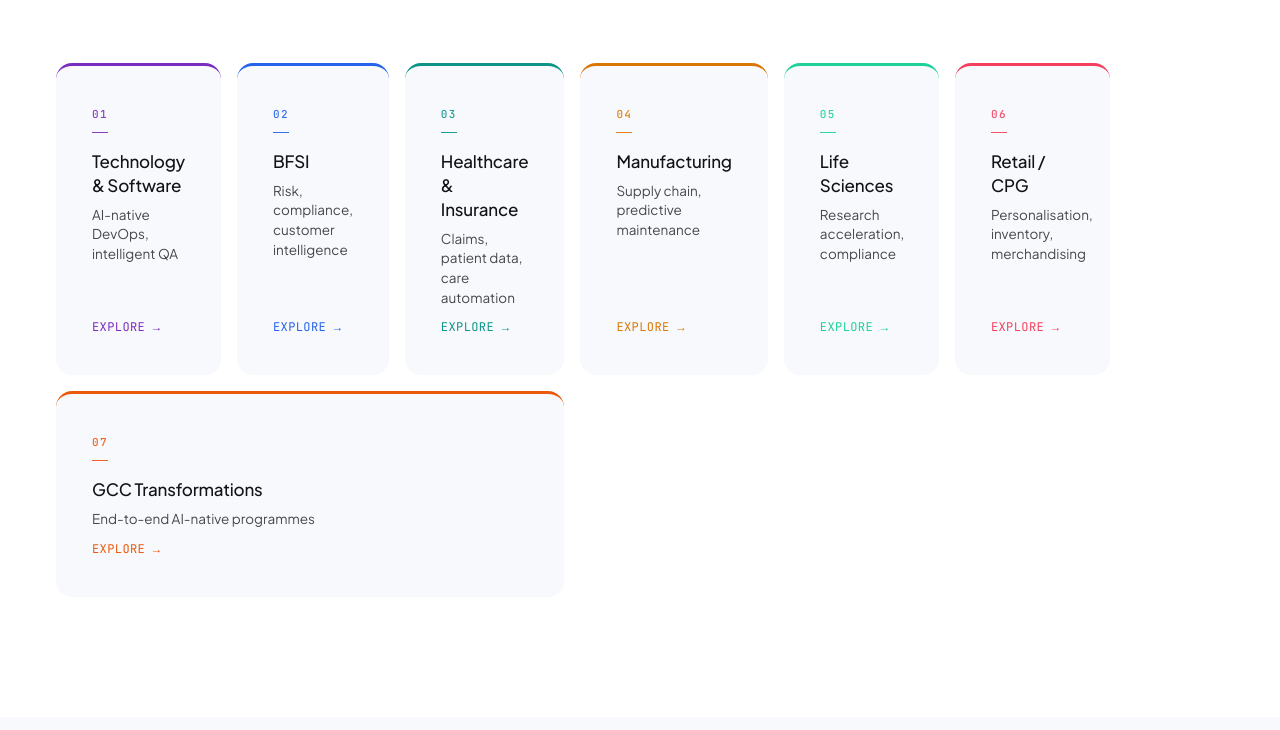
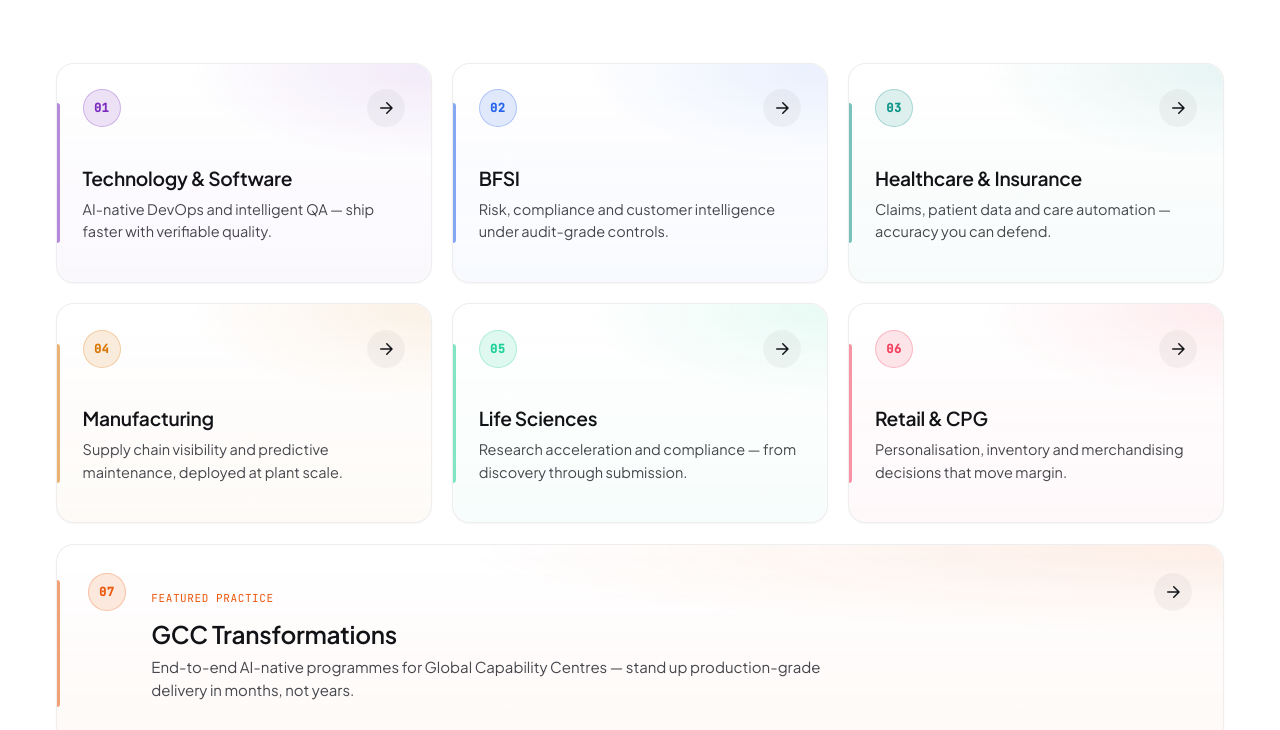
Before and after one commit to Nirmal-88/Galent-website, a plain HTML site: page src/index.html in a window 1280 px wide. Shown: the part 6070-6800 px from the top of the page. Drawn offline with Linux system fonts and the light colour scheme; animation ran at ten frames a second.

Commit message:
Industries cards + orbital compass: premium card chrome, motion in compass
- Home Industries: rebuilt the 7 sector cards. Removed conflicting grid
  overrides. New layout is 3-up with GCC #07 as a featured full-width
  banner. Each tile gets a coloured numeral chip, soft radial wash, sector
  left-hairline, circular chevron that fills on hover. EXPLORE mono text
  gone — replaced with the chevron.

- Platform compass: was only pulsing subtly; spec called for rotating
  outer tick marks and traveling tokens along each connector. Added both
  plus the hub outline ring. Cursor parallax + time-warp kept.

- Cache-bust query strings on the script + CSS link so the browser picks
  up the new files.

```diff
--- a/src/css/design-system.css
+++ b/src/css/design-system.css
@@ -2538,55 +2538,150 @@ body[data-page] .svc li a:hover, body[data-page] .svc li a:hover .meta { color:
  * ================================================================== */
 .home-sector-grid {
   display: grid;
-  grid-template-columns: repeat(4, 1fr);
-  gap: var(--space-md);
-}
-@media (max-width: 1100px) { .home-sector-grid { grid-template-columns: repeat(2, 1fr); } }
-@media (max-width: 640px)  { .home-sector-grid { grid-template-columns: 1fr; } }
-.home-sector-grid > a:nth-child(1),
-.home-sector-grid > a:nth-child(2),
-.home-sector-grid > a:nth-child(3),
-.home-sector-grid > a:nth-child(4) { grid-column: span 1; }
+  grid-template-columns: repeat(3, 1fr);
+  gap: clamp(16px, 1.6vw, 22px);
+}
+@media (max-width: 1024px) { .home-sector-grid { grid-template-columns: repeat(2, 1fr); } }
+@media (max-width: 620px)  { .home-sector-grid { grid-template-columns: 1fr; } }
+
+/* Tile chrome — premium card with sector-tinted accents */
 .home-sector-card {
-  background: var(--surface-container);
-  border-radius: var(--radius-md);
-  padding: var(--space-xl);
+  position: relative;
+  isolation: isolate;
+  background: #FFFFFF;
+  border: 1px solid rgba(18, 19, 23, 0.07);
+  border-radius: 18px;
+  padding: clamp(22px, 2vw, 28px);
   text-decoration: none;
   color: inherit;
-  border-top: 3px solid var(--sector-color, var(--brand-purple));
-  transition: background .25s ease, transform .25s var(--ease-out);
-  display: flex; flex-direction: column; gap: var(--space-sm);
-  min-height: 180px;
-}
-.home-sector-card:hover { background: var(--surface-container-high); transform: translateY(-3px); }
-.home-sector-card .num {
-  font-family: var(--font-mono);
-  font-size: 11px;
+  display: grid;
+  grid-template-columns: auto 1fr auto;
+  grid-template-areas: "chip . chev" "body body body";
+  column-gap: 14px;
+  row-gap: clamp(18px, 2vw, 26px);
+  min-height: 220px;
+  overflow: hidden;
+  transition: transform .35s var(--ease-out), border-color .35s ease, box-shadow .35s ease;
+  box-shadow: 0 1px 2px rgba(18, 19, 23, 0.04);
+}
+/* Soft inner gradient wash — barely-there tint of the sector colour */
+.home-sector-card::before {
+  content: "";
+  position: absolute;
+  inset: 0;
+  border-radius: inherit;
+  background:
+    radial-gradient(120% 80% at 100% 0%, color-mix(in srgb, var(--sector-color) 12%, transparent) 0%, transparent 55%),
+    linear-gradient(180deg, rgba(255,255,255,0) 0%, color-mix(in srgb, var(--sector-color) 4%, transparent) 100%);
+  opacity: 0.85;
+  pointer-events: none;
+  z-index: -1;
+  transition: opacity .35s ease;
+}
+/* Sector-coloured hairline on the left edge — quiet, not a stripe */
+.home-sector-card::after {
+  content: "";
+  position: absolute;
+  left: 0; top: 18%; bottom: 18%;
+  width: 3px;
+  border-radius: 0 3px 3px 0;
+  background: var(--sector-color, var(--brand-purple));
+  opacity: 0.55;
+  transition: opacity .35s ease, top .35s var(--ease-out), bottom .35s var(--ease-out);
+}
+.home-sector-card:hover {
+  transform: translateY(-4px);
+  border-color: color-mix(in srgb, var(--sector-color) 35%, rgba(18,19,23,0.08));
+  box-shadow: 0 18px 40px -22px color-mix(in srgb, var(--sector-color) 55%, transparent),
+              0 2px 6px rgba(18, 19, 23, 0.05);
+}
+.home-sector-card:hover::before { opacity: 1; }
+.home-sector-card:hover::after { opacity: 1; top: 6%; bottom: 6%; }
+
+/* Numbered chip — replaces the bare mono number with a colored badge */
+.home-sector-card .num-chip {
+  grid-area: chip;
+  align-self: start;
+  display: inline-flex;
+  align-items: center;
+  justify-content: center;
+  min-width: 38px;
+  height: 38px;
+  padding: 0 10px;
+  border-radius: 999px;
+  font-family: var(--font-mono);
+  font-size: 12px;
+  font-weight: 600;
   letter-spacing: 0.5px;
   color: var(--sector-color, var(--brand-purple));
-}
+  background: color-mix(in srgb, var(--sector-color) 14%, #FFFFFF);
+  border: 1px solid color-mix(in srgb, var(--sector-color) 28%, transparent);
+}
+
+/* Chevron — circular, sits in the top-right, slides on hover */
+.home-sector-card .card-chev {
+  grid-area: chev;
+  align-self: start;
+  display: inline-flex;
+  align-items: center;
+  justify-content: center;
+  width: 38px;
+  height: 38px;
+  border-radius: 999px;
+  color: var(--on-surface);
+  background: rgba(18, 19, 23, 0.04);
+  transition: background .25s ease, color .25s ease, transform .35s var(--ease-out);
+}
+.home-sector-card:hover .card-chev {
+  background: var(--sector-color, var(--brand-purple));
+  color: #FFFFFF;
+  transform: translate(3px, -3px);
+}
+
+/* Body */
+.home-sector-card .sector-body { grid-area: body; display: flex; flex-direction: column; gap: 8px; }
 .home-sector-card h4 {
-  font-size: 17px;
-  font-weight: 500;
   margin: 0;
-  letter-spacing: -0.2px;
+  font-size: clamp(19px, 1.5vw, 22px);
+  font-weight: 600;
+  letter-spacing: -0.3px;
+  line-height: 1.2;
   color: var(--on-surface);
 }
 .home-sector-card .hook {
-  font-size: 13.5px;
-  line-height: 1.45;
-  color: var(--on-surface-variant);
   margin: 0;
-}
-.home-sector-card .arr {
-  margin-top: auto;
-  font-size: 12px;
+  font-size: 14.5px;
+  line-height: 1.55;
+  color: var(--on-surface-variant);
+  max-width: 36ch;
+}
+
+/* Featured tile — GCC #07 spans the full row as a wider banner */
+.home-sector-card--feature {
+  grid-column: 1 / -1;
+  min-height: 200px;
+  padding: clamp(26px, 2.2vw, 34px) clamp(28px, 2.4vw, 40px);
+  grid-template-areas: "chip body chev";
+  grid-template-columns: auto 1fr auto;
+  align-items: center;
+  row-gap: 0;
+  column-gap: clamp(20px, 2vw, 32px);
+}
+.home-sector-card--feature .sector-body { gap: 6px; }
+.home-sector-card--feature h4 { font-size: clamp(22px, 1.9vw, 28px); }
+.home-sector-card--feature .hook { font-size: 15px; max-width: 64ch; }
+.home-sector-card--feature .feature-eyebrow {
+  font-family: var(--font-mono);
+  font-size: 11px;
+  letter-spacing: 0.6px;
+  text-transform: uppercase;
   color: var(--sector-color, var(--brand-purple));
-  font-family: var(--font-mono);
-  letter-spacing: 0.4px;
-  transition: transform .2s var(--ease-out);
-}
-.home-sector-card:hover .arr { transform: translateX(3px); }
+  margin-bottom: 4px;
+  display: inline-block;
+}
+@media (max-width: 620px) {
+  .home-sector-card--feature { grid-template-areas: "chip . chev" "body body body"; row-gap: 22px; }
+}
 
 /* Outcomes section signal background container */
 .signal-bg-wrap { position: relative; }
@@ -3302,28 +3397,7 @@ section#cta { padding-top: var(--space-4xl); padding-bottom: var(--space-4xl); }
 .sector-tile:hover::after { opacity: 0.14; transform: translate(-4px, -4px); }
 .sector-tile .num { border-bottom: none; }
 
-/* Home sector cards — varied row layout */
-.home-sector-grid {
-  grid-template-columns: repeat(12, 1fr);
-}
-@media (max-width: 1100px) { .home-sector-grid { grid-template-columns: repeat(6, 1fr); } }
-@media (max-width: 640px)  { .home-sector-grid { grid-template-columns: 1fr; } }
-.home-sector-card { grid-column: span 3; }
-.home-sector-card:nth-child(1) { grid-column: span 4; }
-.home-sector-card:nth-child(2) { grid-column: span 4; }
-.home-sector-card:nth-child(3) { grid-column: span 4; }
-.home-sector-card:nth-child(4) { grid-column: span 3; }
-.home-sector-card:nth-child(5) { grid-column: span 3; }
-.home-sector-card:nth-child(6) { grid-column: span 3; }
-.home-sector-card:nth-child(7) { grid-column: span 3; }
-@media (max-width: 1100px) {
-  .home-sector-card,
-  .home-sector-card:nth-child(n) { grid-column: span 3; }
-}
-@media (max-width: 640px) {
-  .home-sector-card,
-  .home-sector-card:nth-child(n) { grid-column: span 1; }
-}
+/* Home sector cards — layout owned by the primary block above (3-col + featured row) */
 
 /* Belief grid — alternating treatments */
 .belief:nth-child(odd) { background: rgba(255,255,255,0.06); }
--- a/src/index.html
+++ b/src/index.html
@@ -10,7 +10,7 @@
   <link rel="preconnect" href="https://fonts.googleapis.com">
   <link rel="preconnect" href="https://fonts.gstatic.com" crossorigin>
   <link href="https://fonts.googleapis.com/css2?family=Plus+Jakarta+Sans:wght@300;400;500;600;700&family=JetBrains+Mono:wght@400;500&display=swap" rel="stylesheet">
-  <link rel="stylesheet" href="css/design-system.css">
+  <link rel="stylesheet" href="css/design-system.css?v=sector-cards-1">
   <link rel="icon" href="assets/images/logo.png?v=4" type="image/png">
 
   <meta property="og:type" content="website">
@@ -304,46 +304,75 @@
         </div>
         <div class="home-sector-grid" data-stagger>
           <a href="industries.html#technology" class="home-sector-card" style="--sector-color: #7B2CBF;">
-            <span class="num">01</span>
+            <span class="num-chip">01</span>
+            <div class="sector-body">
               <h4>Technology &amp; Software</h4>
-            <p class="hook">AI-native DevOps, intelligent QA</p>
-            <span class="arr">EXPLORE →</span>
+              <p class="hook">AI-native DevOps and intelligent QA — ship faster with verifiable quality.</p>
+            </div>
+            <span class="card-chev" aria-hidden="true">
+              <svg viewBox="0 0 24 24" width="18" height="18" fill="none" stroke="currentColor" stroke-width="2" stroke-linecap="round" stroke-linejoin="round"><path d="M5 12h14M13 5l7 7-7 7"/></svg>
+            </span>
           </a>
           <a href="industries.html#bfsi" class="home-sector-card" style="--sector-color: #2563EB;">
-            <span class="num">02</span>
+            <span class="num-chip">02</span>
+            <div class="sector-body">
               <h4>BFSI</h4>
-            <p class="hook">Risk, compliance, customer intelligence</p>
-            <span class="arr">EXPLORE →</span>
+              <p class="hook">Risk, compliance and customer intelligence under audit-grade controls.</p>
+            </div>
+            <span class="card-chev" aria-hidden="true">
+              <svg viewBox="0 0 24 24" width="18" height="18" fill="none" stroke="currentColor" stroke-width="2" stroke-linecap="round" stroke-linejoin="round"><path d="M5 12h14M13 5l7 7-7 7"/></svg>
+            </span>
           </a>
           <a href="industries.html#healthcare" class="home-sector-card" style="--sector-color: #0D9488;">
-            <span class="num">03</span>
+            <span class="num-chip">03</span>
+            <div class="sector-body">
               <h4>Healthcare &amp; Insurance</h4>
-            <p class="hook">Claims, patient data, care automation</p>
-            <span class="arr">EXPLORE →</span>
+              <p class="hook">Claims, patient data and care automation — accuracy you can defend.</p>
+            </div>
+            <span class="card-chev" aria-hidden="true">
+              <svg viewBox="0 0 24 24" width="18" height="18" fill="none" stroke="currentColor" stroke-width="2" stroke-linecap="round" stroke-linejoin="round"><path d="M5 12h14M13 5l7 7-7 7"/></svg>
+            </span>
           </a>
           <a href="industries.html#manufacturing" class="home-sector-card" style="--sector-color: #D97706;">
-            <span class="num">04</span>
+            <span class="num-chip">04</span>
+            <div class="sector-body">
               <h4>Manufacturing</h4>
-            <p class="hook">Supply chain, predictive maintenance</p>
-            <span class="arr">EXPLORE →</span>
+              <p class="hook">Supply chain visibility and predictive maintenance, deployed at plant scale.</p>
+            </div>
+            <span class="card-chev" aria-hidden="true">
+              <svg viewBox="0 0 24 24" width="18" height="18" fill="none" stroke="currentColor" stroke-width="2" stroke-linecap="round" stroke-linejoin="round"><path d="M5 12h14M13 5l7 7-7 7"/></svg>
+            </span>
           </a>
           <a href="industries.html#life-sciences" class="home-sector-card" style="--sector-color: #1ED197;">
-            <span class="num">05</span>
+            <span class="num-chip">05</span>
+            <div class="sector-body">
               <h4>Life Sciences</h4>
-            <p class="hook">Research acceleration, compliance</p>
-            <span class="arr">EXPLORE →</span>
+              <p class="hook">Research acceleration and compliance — from discovery through submission.</p>
+            </div>
+            <span class="card-chev" aria-hidden="true">
+              <svg viewBox="0 0 24 24" width="18" height="18" fill="none" stroke="currentColor" stroke-width="2" stroke-linecap="round" stroke-linejoin="round"><path d="M5 12h14M13 5l7 7-7 7"/></svg>
+            </span>
           </a>
           <a href="industries.html#retail" class="home-sector-card" style="--sector-color: #F43F5E;">
-            <span class="num">06</span>
-            <h4>Retail / CPG</h4>
-            <p class="hook">Personalisation, inventory, merchandising</p>
-            <span class="arr">EXPLORE →</span>
+            <span class="num-chip">06</span>
+            <div class="sector-body">
+              <h4>Retail &amp; CPG</h4>
+              <p class="hook">Personalisation, inventory and merchandising decisions that move margin.</p>
+            </div>
+            <span class="card-chev" aria-hidden="true">
+              <svg viewBox="0 0 24 24" width="18" height="18" fill="none" stroke="currentColor" stroke-width="2" stroke-linecap="round" stroke-linejoin="round"><path d="M5 12h14M13 5l7 7-7 7"/></svg>
+            </span>
           </a>
-          <a href="industries.html#gcc" class="home-sector-card" style="--sector-color: #EA580C;">
-            <span class="num">07</span>
+          <a href="industries.html#gcc" class="home-sector-card home-sector-card--feature" style="--sector-color: #EA580C;">
+            <span class="num-chip">07</span>
+            <div class="sector-body">
+              <span class="feature-eyebrow">Featured Practice</span>
               <h4>GCC Transformations</h4>
-            <p class="hook">End-to-end AI-native programmes</p>
-            <span class="arr">EXPLORE →</span>
+              <p class="hook">End-to-end AI-native programmes for Global Capability Centres — stand up production-grade delivery in months, not years.</p>
+            </div>
+            <span class="card-chev" aria-hidden="true">
+              <svg viewBox="0 0 24 24" width="18" height="18" fill="none" stroke="currentColor" stroke-width="2" stroke-linecap="round" stroke-linejoin="round"><path d="M5 12h14M13 5l7 7-7 7"/></svg>
+            </span>
           </a>
         </div>
       </div>
```
Also changed, not shown: src/js/animations.js (+27 -0 lines), src/platform.html (+1 -1 lines). Lines whose indentation alone changed are shown as unchanged.
